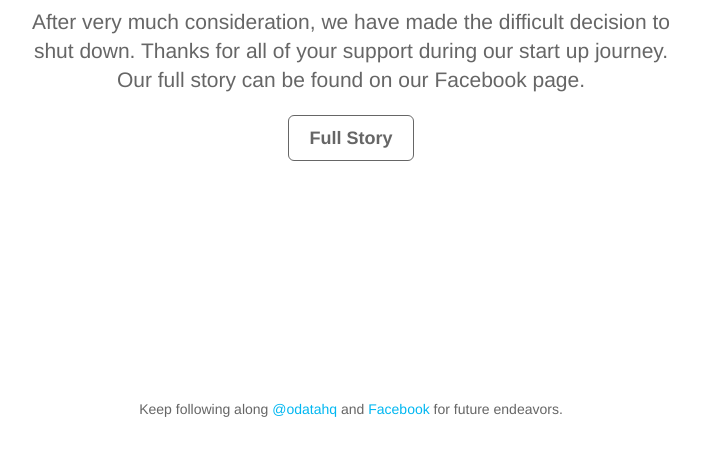
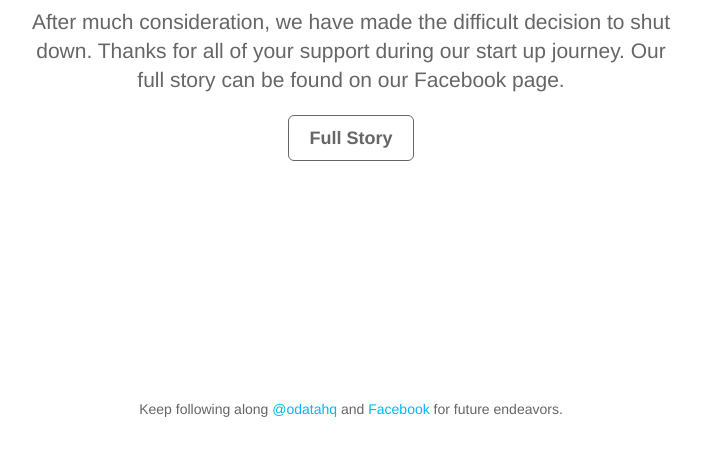
Before and after one commit to odatahq/thanks.github.io, a plain HTML site: page index.html in a window 1280 px wide. Shown: the part 341-796 px from the top of the page, without its empty margins (289-991 px from the left). Drawn offline with Linux system fonts and the light colour scheme.

Commit message:
Grammar police

```diff
--- a/index.html
+++ b/index.html
@@ -39,7 +39,7 @@
 
                 <div class="inner cover">
                     <h1 class="cover-heading">We have shut down.</h1>
-                    <p class="lead">After very much consideration, we have made the difficult decision to shut down. Thanks for all of your support during our start up journey. Our full story can be found on our Facebook page.</p>
+                    <p class="lead">After much consideration, we have made the difficult decision to shut down. Thanks for all of your support during our start up journey. Our full story can be found on our Facebook page.</p>
                     <p class="lead">
                         <a href="https://www.facebook.com/odatahq" class="btn btn-lg btn-default">Full Story</a>
                     </p>
```
